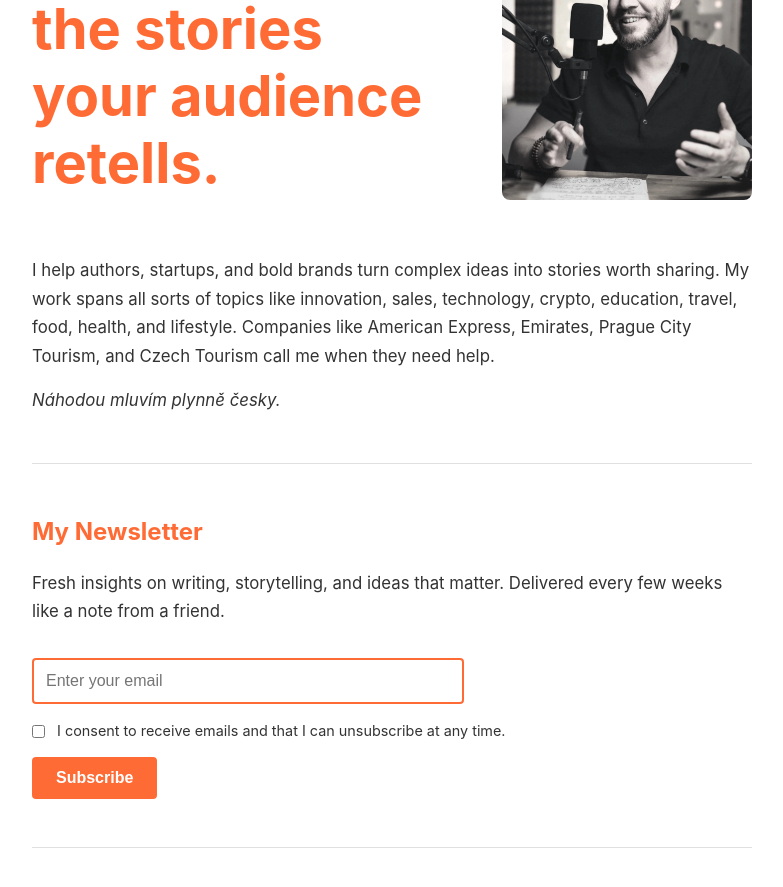
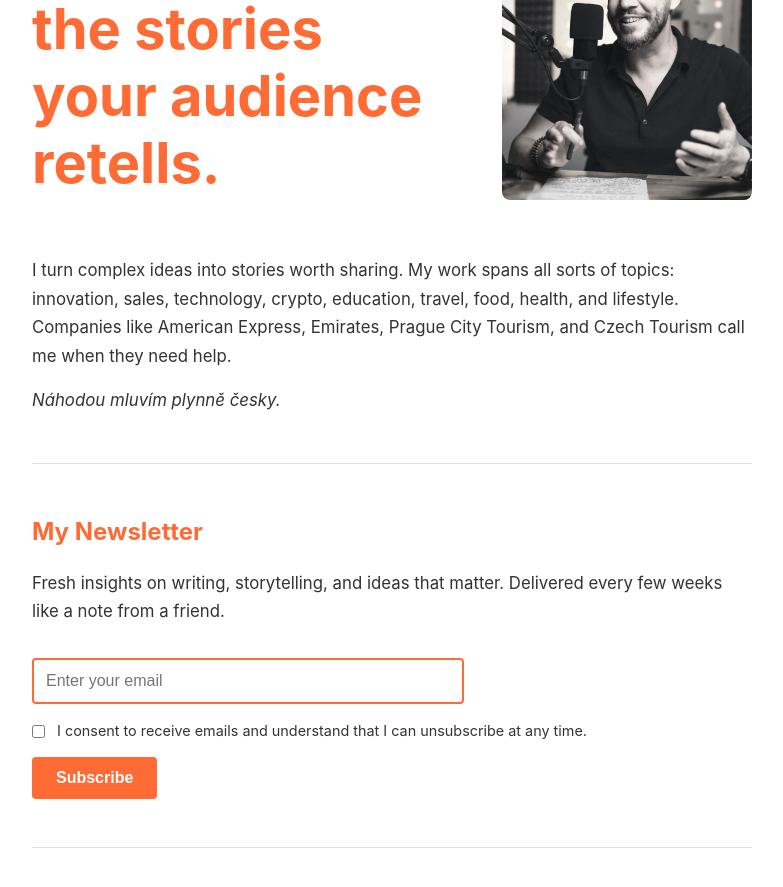
Before and after one commit to westleyovercash/westleyovercash.github.io, a Jekyll site: the page built from index.md, in a window 1280 px wide and 900 px high, scrolled down 192 px. Shown: the top 887 px of the window, without its empty margins (248-1031 px from the left). Built offline with Jekyll 4.4.1, drawn with Linux system fonts in a browser that asks for light colours.

Commit message:
Update index.md

```diff
--- a/index.md
+++ b/index.md
@@ -12,7 +12,7 @@ title: Home
   </div>
 </div>
 
-I help authors, startups, and bold brands turn complex ideas into stories worth sharing. My work spans all sorts of topics like innovation, sales, technology, crypto, education, travel, food, health, and lifestyle. Companies like American Express, Emirates, Prague City Tourism, and Czech Tourism call me when they need help.
+I turn complex ideas into stories worth sharing. My work spans all sorts of topics: innovation, sales, technology, crypto, education, travel, food, health, and lifestyle. Companies like American Express, Emirates, Prague City Tourism, and Czech Tourism call me when they need help.
 
 *Náhodou mluvím plynně česky.*
 
@@ -27,7 +27,7 @@ Fresh insights on writing, storytelling, and ideas that matter. Delivered every
 
   <label style="display: block; margin-bottom: 1rem; font-size: 0.9rem; line-height: 1.5;">
     <input type="checkbox" name="gdpr" required style="width: auto; margin-right: 8px; vertical-align: middle;">
-    I consent to receive emails and that I can unsubscribe at any time.
+    I consent to receive emails and understand that I can unsubscribe at any time.
   </label>
 
   <input type="submit" value="Subscribe">
```
